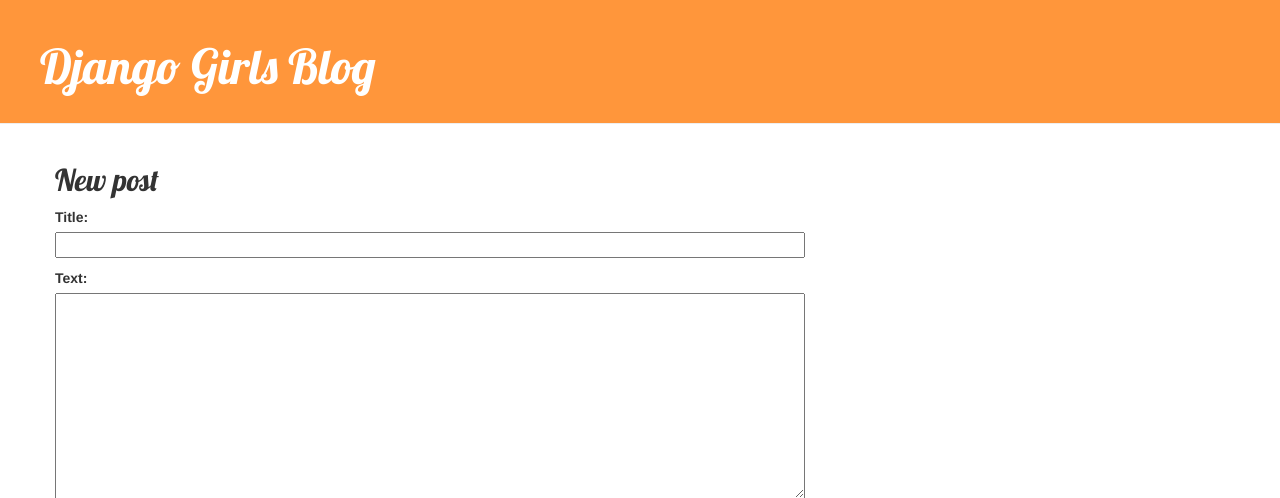
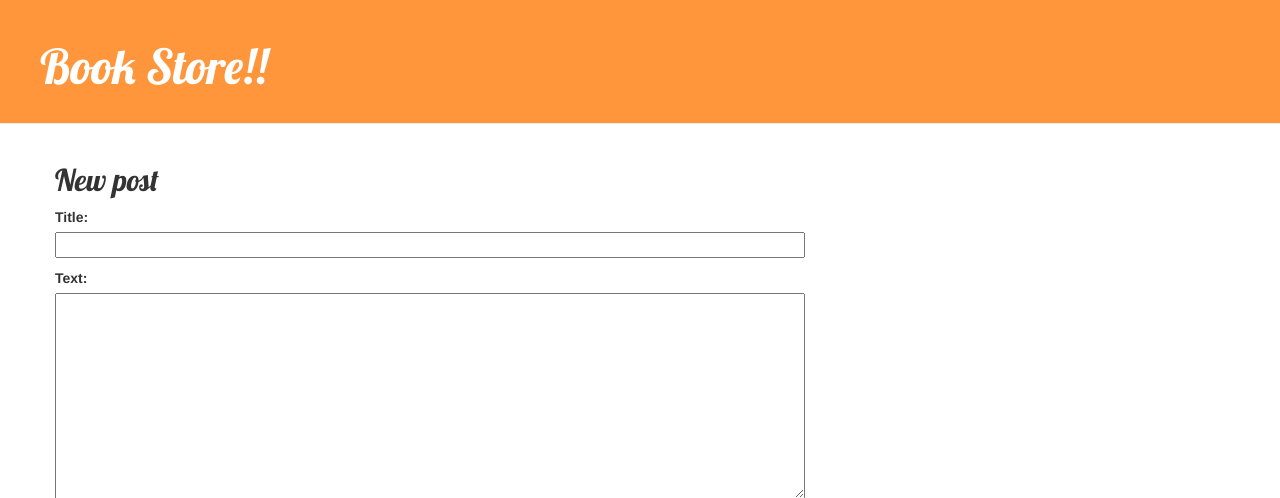
Before and after one commit to ATBLightning/my-first-bookstore, a Django app: page /post/new/ in a window 1280 px wide. Shown: the top 498 px of the page. Run offline with Django 3.2, Linux system fonts and the light colour scheme; some libraries are stand-ins or nearby versions.

Commit message:
FIX code

```diff
--- a/bookstore/templates/bookstore/base.html
+++ b/bookstore/templates/bookstore/base.html
@@ -1,7 +1,7 @@
 {% load static %}
 <html>
     <head>
-        <title>Django Girls blog</title>
+        <title>Book Store</title>
         <link rel="stylesheet" href="//maxcdn.bootstrapcdn.com/bootstrap/3.2.0/css/bootstrap.min.css">
         <link rel="stylesheet" href="//maxcdn.bootstrapcdn.com/bootstrap/3.2.0/css/bootstrap-theme.min.css">
         <link href='//fonts.googleapis.com/css?family=Lobster&subset=latin,latin-ext' rel='stylesheet' type='text/css'>
@@ -12,7 +12,7 @@
             {% if user.is_authenticated %}
                 <a href="{% url 'post_new' %}" class="top-menu"><span class="glyphicon glyphicon-plus"></span></a>
             {% endif %}
-            <h1><a href="/">Django Girls Blog</a></h1>
+            <h1><a href="/">Book Store!!</a></h1>
         </div>
         <div class="content container">
             <div class="row">
```
